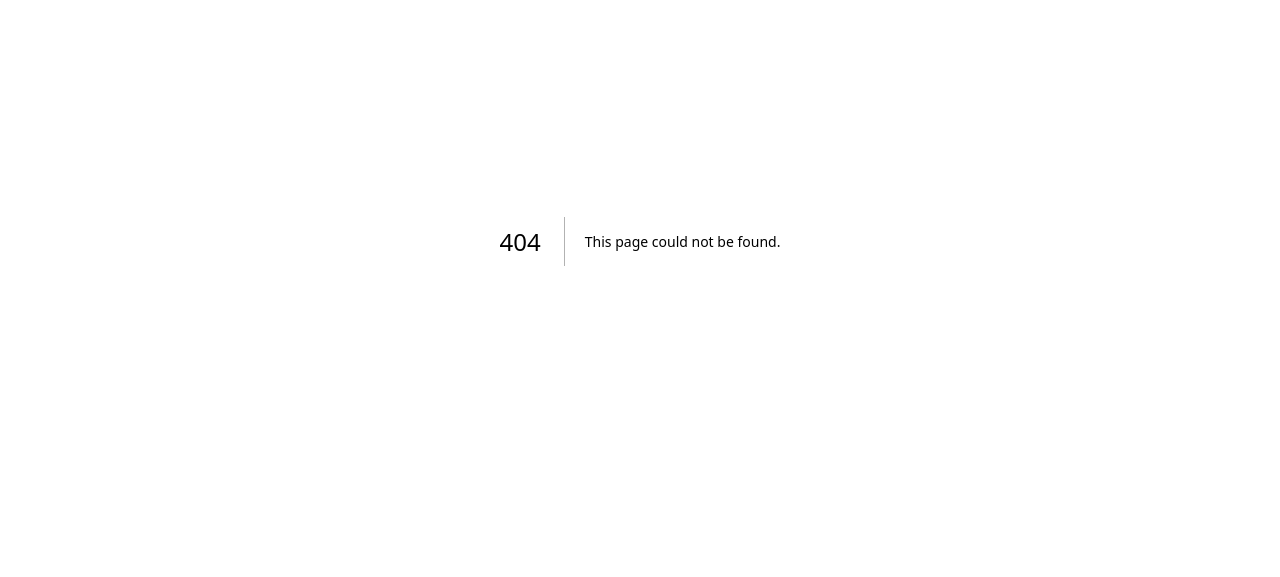
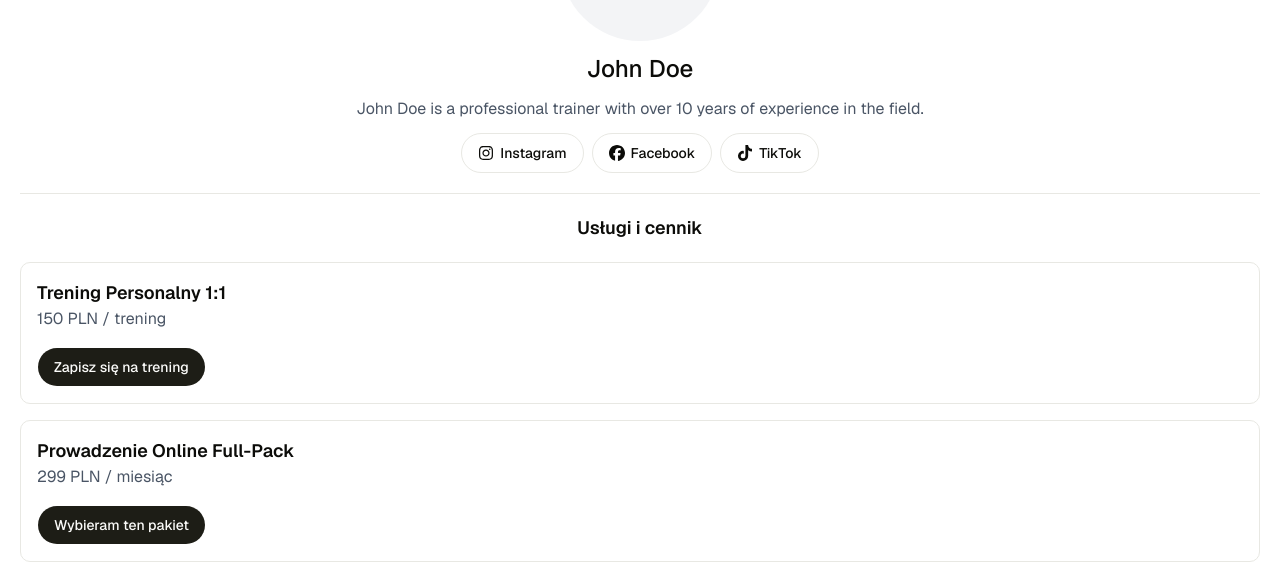
Before and after one commit to MZOG/fitly.bio, a Next.js app: page /1 in a window 1280 px wide. Before the commit this address had no page. Shown: the part 159-736 px from the top of the page. Built offline with nearby package versions, Linux system fonts and the light colour scheme.

Commit message:
some url setup, mock public trainer profile

```diff
--- /dev/null
+++ b/app/(dashboard)/dashboard/page.tsx
@@ -0,0 +1,8 @@
+export const metadata = {
+  title: "Dashboard - Fitly",
+  description: "Your Fitly dashboard",
+};
+
+export default function DashboardPage() {
+  return <p>dashboard</p>;
+}
--- /dev/null
+++ b/app/(public)/(trainer)/[slug]/page.tsx
@@ -0,0 +1,149 @@
+import { Button } from "@/components/ui/button";
+import Link from "next/link";
+import { FaFacebook, FaInstagram, FaTiktok } from "react-icons/fa6";
+
+export default async function TrainerPage({
+  params,
+}: {
+  params: { slug: string };
+}) {
+  const { slug } = await params;
+
+  const social = [
+    {
+      name: "Instagram",
+      url: "https://www.instagram.com/johndoe",
+      icon: FaInstagram,
+    },
+    {
+      name: "Facebook",
+      url: "https://www.facebook.com/johndoe",
+      icon: FaFacebook,
+    },
+    {
+      name: "TikTok",
+      url: "https://www.tiktok.com/@johndoe",
+      icon: FaTiktok,
+    },
+  ];
+
+  const MOCK_SERVICES = [
+    {
+      id: "trening-1on1",
+      title: "Trening Personalny 1:1",
+      price: 150,
+      currency: "PLN",
+      period: "/ trening",
+      icon: "🏋️‍♂️",
+      features: [
+        "Opieka i korekta techniki na żywo",
+        "Trening w prywatnym studiu w Warszawie",
+        "Dostęp do aplikacji z planem treningowym",
+      ],
+      ctaText: "Zapisz się na trening",
+    },
+    {
+      id: "prowadzenie-online",
+      title: "Prowadzenie Online Full-Pack",
+      price: 299,
+      currency: "PLN",
+      period: "/ miesiąc",
+      badge: "BESTSELLER",
+      icon: "🚀",
+      features: [
+        "Indywidualny plan treningowy i żywieniowy",
+        "Cotygodniowy raport i korekta założeń",
+        "Stały kontakt na WhatsApp (odpowiedź do 2h)",
+      ],
+      ctaText: "Wybieram ten pakiet",
+    },
+    {
+      id: "plan-dietetyczny",
+      title: "Plan Dietetyczny + Suplementacja",
+      price: 199,
+      currency: "PLN",
+      period: "jednorazowo",
+      icon: "🥗",
+      features: [
+        "Jadłospis dopasowany do Twoich preferencji i kaloryczności",
+        "Lista zakupów na każdy tydzień",
+        "Książka z prostymi przepisami (PDF)",
+      ],
+      ctaText: "Zamów jadłospis",
+    },
+    {
+      id: "konsultacja",
+      title: "Konsultacja Online (Jednorazowa)",
+      price: 99,
+      currency: "PLN",
+      period: "/ 45 min",
+      icon: "💻",
+      features: [
+        "Analiza Twojej dotychczasowej diety i treningu",
+        "Wskazanie błędów i plan działania",
+        "Odpowiedzi na wszystkie Twoje pytania",
+      ],
+      ctaText: "Umów konsultację",
+    },
+  ];
+
+  return (
+    <section className="container px-5 py-10 mx-auto">
+      <header className="flex flex-col items-center justify-center gap-3 border-b pb-5">
+        {/* avatar */}
+        <div className="size-40 bg-gray-100 rounded-full"></div>
+
+        {/* full name */}
+        <h1 className="text-2xl font-medium">John Doe</h1>
+
+        {/* description */}
+        <p className="text-center text-gray-600">
+          John Doe is a professional trainer with over 10 years of experience in
+          the field.
+        </p>
+        <div className="flex gap-2">
+          {social.map((item) => (
+            <Button
+              key={item.name}
+              size="lg"
+              variant="outline"
+              render={
+                <Link href={item.url} target="_blank" rel="noopener noreferrer">
+                  <item.icon className="w-5 h-5" />
+                  {item.name}
+                </Link>
+              }
+            ></Button>
+          ))}
+        </div>
+      </header>
+
+      <div className="mt-5">
+        <h2 className="text-center text-lg font-semibold">Usługi i cennik</h2>
+
+        <div className="mt-5">
+          {MOCK_SERVICES.map((service) => (
+            <div key={service.id} className="border p-4 rounded-lg mb-4">
+              <h3 className="text-lg font-semibold">{service.title}</h3>
+              <p className="text-gray-600">
+                {service.price} {service.currency} {service.period}
+              </p>
+              <ul className="list-disc list-inside mt-2 hidden">
+                {service.features.map((feature, index) => (
+                  <li className="text-sm" key={index}>
+                    {feature}
+                  </li>
+                ))}
+              </ul>
+              <Button
+                className="mt-4"
+                size="lg"
+                render={<button>{service.ctaText}</button>}
+              ></Button>
+            </div>
+          ))}
+        </div>
+      </div>
+    </section>
+  );
+}
--- a/app/layout.tsx
+++ b/app/layout.tsx
@@ -4,11 +4,6 @@ import "./globals.css";
 
 const geistSans = Geist({
   variable: "--font-geist-sans",
-  subsets: ["latin"],
-});
-
-const geistMono = Geist_Mono({
-  variable: "--font-geist-mono",
   subsets: ["latin"],
 });
 
@@ -23,11 +18,8 @@ export default function RootLayout({
   children: React.ReactNode;
 }>) {
   return (
-    <html
-      lang="en"
-      className={`${geistSans.variable} ${geistMono.variable} h-full antialiased`}
-    >
-      <body className="min-h-full flex flex-col">{children}</body>
+    <html lang="pl" className={`${geistSans.className} antialiased`}>
+      <body>{children}</body>
     </html>
   );
 }
--- a/app/page.tsx
+++ b/app/page.tsx
@@ -1,65 +1,9 @@
 import Image from "next/image";
 
-export default function Home() {
+export default function HomePage() {
   return (
-    <div className="flex flex-col flex-1 items-center justify-center bg-zinc-50 font-sans dark:bg-black">
-      <main className="flex flex-1 w-full max-w-3xl flex-col items-center justify-between py-32 px-16 bg-white dark:bg-black sm:items-start">
-        <Image
-          className="dark:invert"
-          src="/next.svg"
-          alt="Next.js logo"
-          width={100}
-          height={20}
-          priority
-        />
-        <div className="flex flex-col items-center gap-6 text-center sm:items-start sm:text-left">
-          <h1 className="max-w-xs text-3xl font-semibold leading-10 tracking-tight text-black dark:text-zinc-50">
-            To get started, edit the page.tsx file.
-          </h1>
-          <p className="max-w-md text-lg leading-8 text-zinc-600 dark:text-zinc-400">
-            Looking for a starting point or more instructions? Head over to{" "}
-            <a
-              href="https://vercel.com/templates?framework=next.js&utm_source=create-next-app&utm_medium=appdir-template-tw&utm_campaign=create-next-app"
-              className="font-medium text-zinc-950 dark:text-zinc-50"
-            >
-              Templates
-            </a>{" "}
-            or the{" "}
-            <a
-              href="https://nextjs.org/learn?utm_source=create-next-app&utm_medium=appdir-template-tw&utm_campaign=create-next-app"
-              className="font-medium text-zinc-950 dark:text-zinc-50"
-            >
-              Learning
-            </a>{" "}
-            center.
-          </p>
-        </div>
-        <div className="flex flex-col gap-4 text-base font-medium sm:flex-row">
-          <a
-            className="flex h-12 w-full items-center justify-center gap-2 rounded-full bg-foreground px-5 text-background transition-colors hover:bg-[#383838] dark:hover:bg-[#ccc] md:w-[158px]"
-            href="https://vercel.com/new?utm_source=create-next-app&utm_medium=appdir-template-tw&utm_campaign=create-next-app"
-            target="_blank"
-            rel="noopener noreferrer"
-          >
-            <Image
-              className="dark:invert"
-              src="/vercel.svg"
-              alt="Vercel logomark"
-              width={16}
-              height={16}
-            />
-            Deploy Now
-          </a>
-          <a
-            className="flex h-12 w-full items-center justify-center rounded-full border border-solid border-black/[.08] px-5 transition-colors hover:border-transparent hover:bg-black/[.04] dark:border-white/[.145] dark:hover:bg-[#1a1a1a] md:w-[158px]"
-            href="https://nextjs.org/docs?utm_source=create-next-app&utm_medium=appdir-template-tw&utm_campaign=create-next-app"
-            target="_blank"
-            rel="noopener noreferrer"
-          >
-            Documentation
-          </a>
-        </div>
-      </main>
-    </div>
+    <section className="container">
+      <p>landing page</p>
+    </section>
   );
 }
--- a/package.json
+++ b/package.json
@@ -17,6 +17,7 @@
     "next": "16.2.11",
     "react": "19.2.4",
     "react-dom": "19.2.4",
+    "react-icons": "^5.7.0",
     "shadcn": "^4.13.1",
     "tailwind-merge": "^3.6.0",
     "tw-animate-css": "^1.4.0"
```
Also changed, not shown: 1 other file (tests, documents, lock files or other folders).
